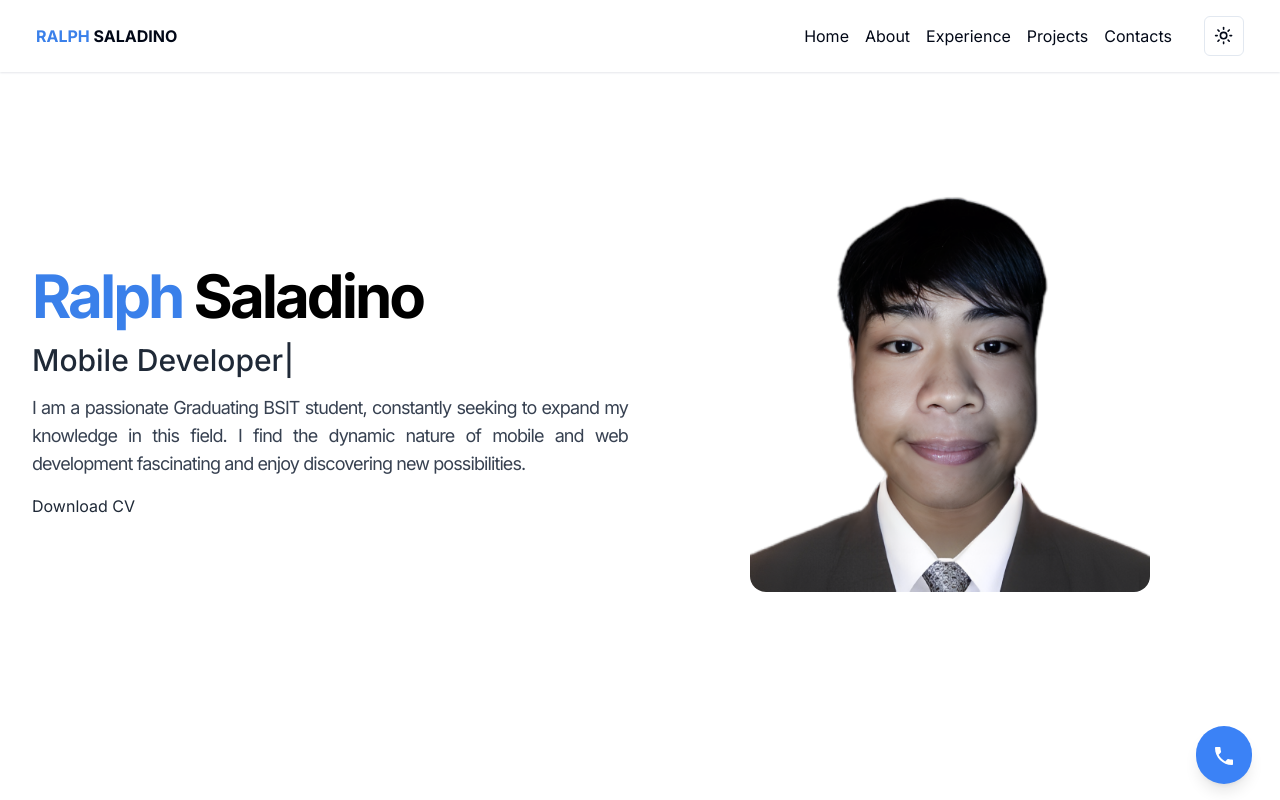
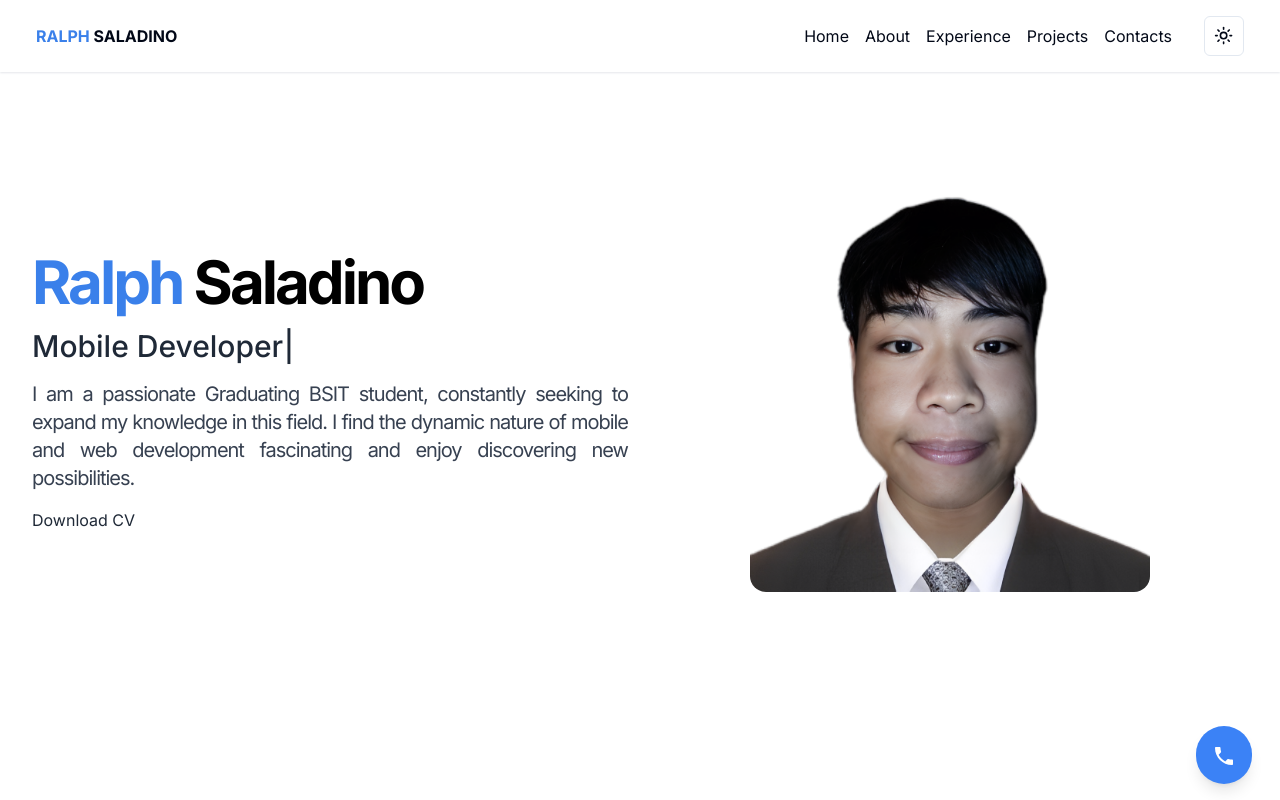
Before and after one commit to hplar05/Portfolio-2.0, a Next.js app: page / in a window 1280 px wide. Shown: the top 800 px of the page. Built offline with nearby package versions, Linux system fonts and the light colour scheme.

Commit message:
chore: minimal

```diff
--- a/app/(sections)/About.tsx
+++ b/app/(sections)/About.tsx
@@ -11,13 +11,13 @@ const Home = () => {
           <h2 className="text-3xl font-bold tracking-tighter sm:text-4xl md:text-5xl text-center">
             About Me
           </h2>
-          <p className="text-gray-800 dark:text-gray-300 text-xl max-w-[700px]  tracking-tighter">
+          <p className="text-gray-800 dark:text-gray-300  max-w-[700px] max-sm:text-base text-xl  tracking-tighter">
             Hi my name is Ralph Solancho Saladino, A graduating BSIT Student in
             Quezon City University. I am a frontend developer and Mobile
             developer with a passion for creating beautiful functional web
             applications and mobile applications.
           </p>
-          <p className="text-gray-800 dark:text-gray-300 text-xl max-w-[700px]  tracking-tighter">
+          <p className="text-gray-800 dark:text-gray-300 max-w-[700px] max-sm:text-base text-xl  tracking-tighter">
             I have bit experience with flutter native, react native, react js,
             and next js but Im willing to learn more to enhance my skill and
             techstacks.
--- a/app/(sections)/Contacts.tsx
+++ b/app/(sections)/Contacts.tsx
@@ -11,7 +11,7 @@ const Home = () => {
           <h2 className="text-3xl font-bold tracking-tighter sm:text-4xl md:text-5xl text-black dark:text-white max-md:text-center">
             Get in Touch
           </h2>
-          <p className=" max-w-[600px] text-gray-800 dark:text-white max-md:text-justify  tracking-tighter">
+          <p className=" max-w-[600px] text-gray-800 dark:text-white  max-md:text-justify  tracking-tighter">
             Id love to hear from you! Feel free to reach out with any questions
             or inquiries.
           </p>
--- a/app/(sections)/Home.tsx
+++ b/app/(sections)/Home.tsx
@@ -32,7 +32,7 @@ const Home = () => {
               repeat={Infinity}
             />
           </h2>
-          <p className="text-gray-700 dark:text-gray-300 max-w-[600px] max-sm:text-xl text-lg text-justify tracking-tighter">
+          <p className="text-gray-700 dark:text-gray-300 max-w-[600px] max-sm:text-base text-xl text-justify tracking-tighter">
             I am a passionate Graduating BSIT student, constantly seeking to
             expand my knowledge in this field. I find the dynamic nature of
             mobile and web development fascinating and enjoy discovering new
--- a/app/(sections)/Projects.tsx
+++ b/app/(sections)/Projects.tsx
@@ -14,7 +14,7 @@ const Home = () => {
             <h2 className="text-3xl font-bold tracking-tighter sm:text-5xl">
               Featured Projects
             </h2>
-            <p className="text-gray-700 dark:text-gray-300 max-w-[600px] max-sm:text-xl text-lg max-md:text-justify  tracking-tighter">
+            <p className="text-gray-700 dark:text-gray-300 max-w-[600px] max-sm:text-base text-lg max-md:text-justify  tracking-tighter">
               Check out some of my recent projects that showcase my skills and
               expertise. But if you want to see all my project click{" "}
               <a
```
